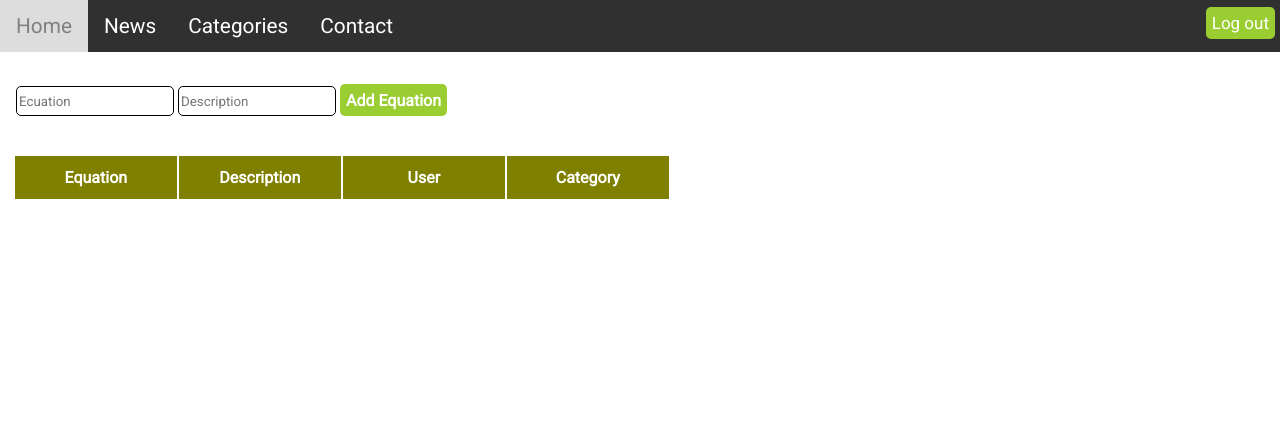
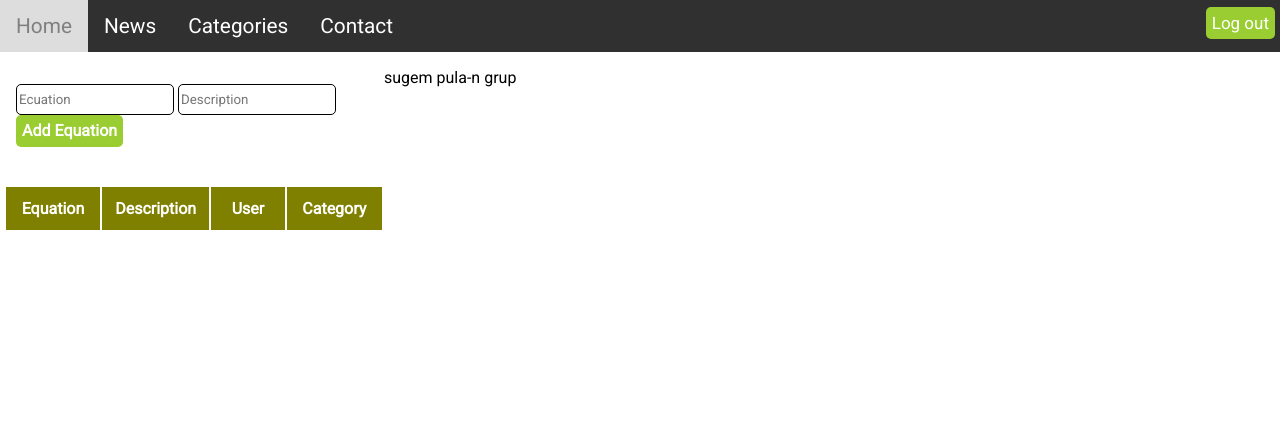
Before and after one commit to dariastarica/TWProiect, a PHP site: page /Calculus.php in a window 1280 px wide. Shown: the top 429 px of the page. Run offline with PHP 8.4, Linux system fonts and the light colour scheme; the visitor is signed in with stand-in values (Sample User, id 1); data that the repository does not hold is empty.

Commit message:
best site ever

```diff
--- a/CSS/Categories.css
+++ b/CSS/Categories.css
@@ -99,3 +99,12 @@ equation-text{
 .add-eq-btn:hover{
     background-color: #858585;
 }
+.left{
+    float: left;
+    width: 30%;
+}
+.right{
+    float: left;
+
+    width: 70%;
+}
--- a/PHP/Calculus.php
+++ b/PHP/Calculus.php
@@ -29,6 +29,7 @@ $_SESSION['category']="Calculus";
         ?>
     </div>
 </div>
+<div class = "left">
     <div class="equation-view">
         <form class="fields">
             <input id="equationName" class="input-fields" type="text" placeholder="Ecuation">
@@ -70,10 +71,11 @@ $_SESSION['category']="Calculus";
                 var xhttp = new XMLHttpRequest();
                 xhttp.onreadystatechange = function () {
                     if (this.readyState === 4 && this.status === 200) {
-                    //if (this.responseText === "SUCCESS") {
+                        if (this.responseText === "SUCCESS") {
+                            location.reload();
+                        } else {
                             alert(this.responseText);
-                    location.reload();
-                    //}
+                        }
                     }
                 };
                 xhttp.open("POST", "./AddEquationController.php", true);
@@ -86,6 +88,11 @@ $_SESSION['category']="Calculus";
         <br>
         <div id="txtHint"><b>Equations will be listed here...</b></div>
     </div>
+</div>
+<div class="right">
+    <p>sugem pula-n grup</p>
+
+</div>
 <div class="footer">
     <footer>
         <div class="footer-container">
```
Also changed, not shown: PHP/Geometry.php (+5 -4 lines), PHP/Trigonometry.php (+5 -4 lines). Lines whose indentation alone changed are shown as unchanged.
